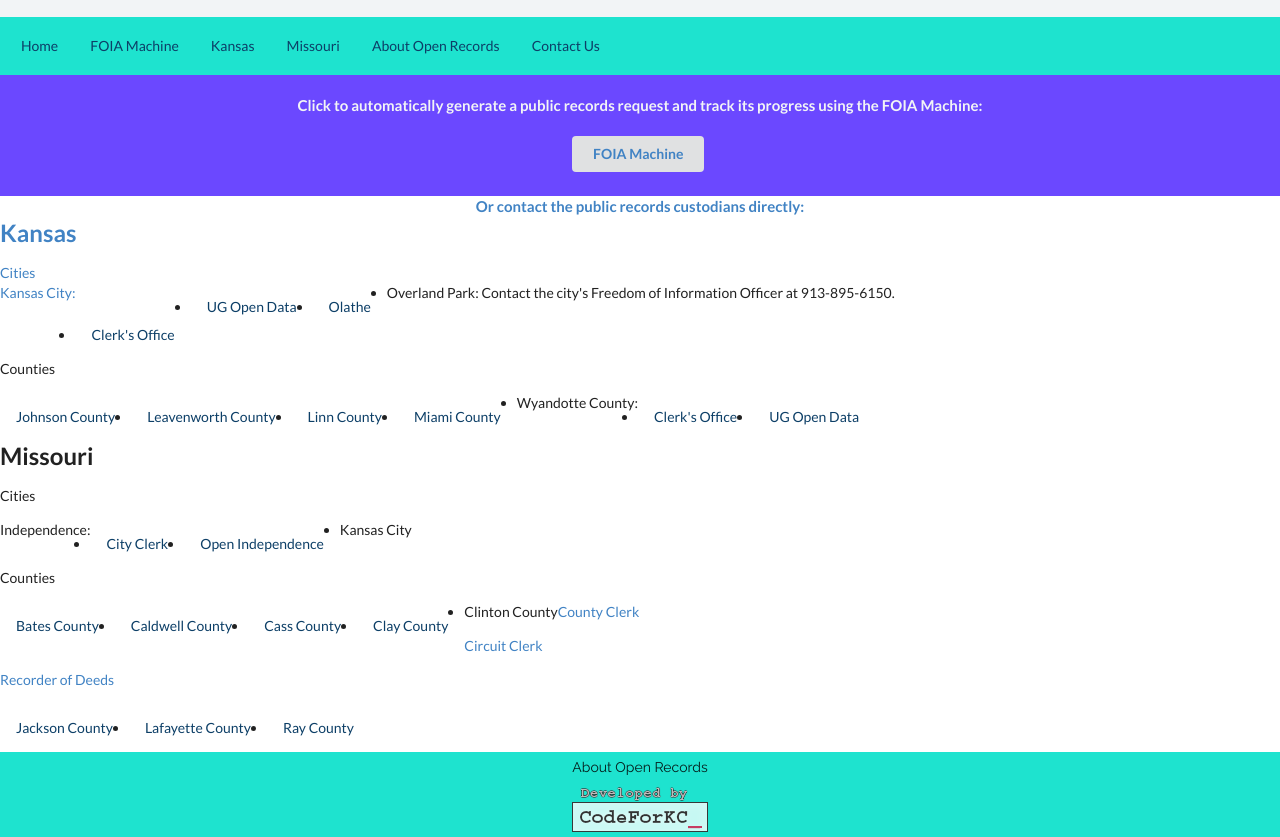
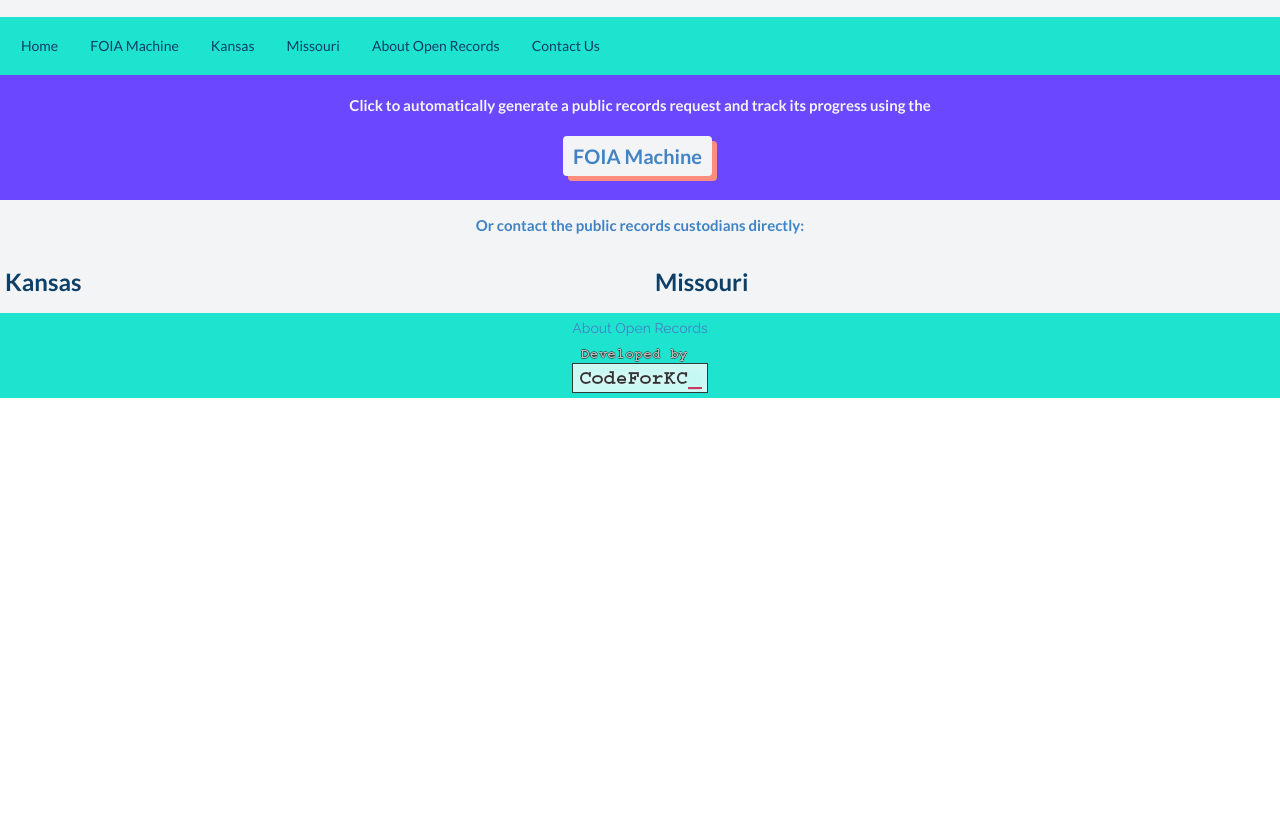
Before and after one commit to JoLynneMartinez/OpenRecordsProject, a plain HTML site: page index.html in a window 1280 px wide. Shown: the part 49-886 px from the top of the page. After the commit the page ends 800 px from the top, so only its background shows below. Drawn offline with nearby package versions, Linux system fonts and the light colour scheme.

Commit message:
Update index.html

```diff
--- a/index.html
+++ b/index.html
@@ -37,68 +37,37 @@
 <div id="FOIA">
     <h4>
         <p class="click">
-            Click to automatically generate a public records request and track its progress using the FOIA Machine:
+            Click to automatically generate a public records request and track its progress using the
         </p>
         <p>
-            <button type="button" class="ui white button"><a href="https://www.foiamachine.org" target="_blank">FOIA Machine</button>
+            <button type="button" class="huge ui button"><a href="https://www.foiamachine.org" target="_blank">FOIA Machine</button>
         </p>
     </h4>
 </div>
-<div id="States">
+
+<div id="custodians">
     <h4>
-        <p style="text-align:center">
+        <p>
             Or contact the public records custodians directly:
         </p>
     </h4>
 </div>
-<div id="Kansas">
-    <h2>Kansas</h2>
-        <p>Cities</p>
-        <ul>
-            <li>Kansas City:
-            <li><a href="https://www.wycokck.org/Clerk/Records.aspx" target="_blank">Clerk's Office</a></li>
-            <li><a href="http://yourdata.wycokck.org/" target="_blank">UG Open Data</a></li>
-            <li><a href="https://www.olatheks.org/government/city-clerk/public-records-requests/request-for-public-records" target="_blank">Olathe</a></li>
-            <li>Overland Park: Contact the city's Freedom of Information Officer at 913-895-6150.</li>
-        </ul>
-        <p>Counties</p>
-        <ul>
-           <li><a href="https://www.jocogov.org/dept/county-manager-office/home" target="_blank">Johnson County</a></li>
-           <li><a href="" target="_blank">Leavenworth County</a></li>
-           <li><a href="https://www.linncountyks.com/elected-officials/county-clerk" target="_blank">Linn County</a></li>
-           <li><a href="http://www.miamicountyks.org/261/Request-a-Record" target="_blank">Miami County</a></li>
-           <li>Wyandotte County:</li>
-           <li><a href="https://www.wycokck.org/Clerk/Records.aspx" target="_blank">Clerk's Office</a></li>
-           <li><a href="http://yourdata.wycokck.org/" target="_blank">UG Open Data</a></li>
-        </ul>
+
+<div class="container-fluid" id="states">
+    <div class="row">
+        <div class="col">
+            <h2>Kansas</h2>
+        </div>
+        <div class="col">
+            <h2>Missouri</h2>
+        </div>
+    </div>
 </div>
-<div id="Missouri">
-    <h2>Missouri</h2>
-    <p>Cities</p>
-    <ul>
-        <li>Independence:</li>
-        <li><a href="http://www.ci.independence.mo.us/CityClerk/RecordsRequest" target="_blank">City Clerk</a></li>
-        <li><a href="http://www.ci.independence.mo.us/open/" target="_blank">Open Independence</a></li>
-        <li>Kansas City</a></li>
-    </ul>
-    <p>Counties</p>
-    <ul>
-        <li><a href="" target="_blank">Bates County</a></li>
-        <li><a href="https://www.caldwellco.missouri.org/county-clerk/" target="_blank">Caldwell County</a></li>
-        <li><a href="https://www.casscounty.com/directory.aspx?EID=33" target="_blank">Cass County</a></li>
-        <li><a href="" target="_blank">Clay County</a></li>
-        <li>Clinton County</li>
-           <p><a href="http://clintoncomo.org/government/courthouse/county-clerk/" target="_blank">County Clerk</a></p>
-           <p><a href="http://clintoncomo.org/government/courthouse/circuit-clerk/" target="_blank">Circuit Clerk</a></p>
-           <p><a href="http://clintoncomo.org/government/courthouse/recorder-of-deeds/" target="_blank">Recorder of Deeds</a></p>
-        <li><a href="https://www.jacksongov.org/DocumentCenter/View/232/12-Records-Retention-and-Open-Records-PDF?bidId=" target="_blank">Jackson County</a></li>
-        <li><a href="" target="_blank">Lafayette County</a></li>
-        <li><a href="http://raycountymo.com/raycountyclerk.html" target="_blank">Ray County</a></li>
-    </ul>
-</div>
+
 <div id="OpenRecords">
     <p>About Open Records</p>
 </div>
+
 <div id="footer">
-<p><a href="http://codeforkc.org/"><img src="images/developed-by-codeforkc.png"></a></p>
+    <p><a href="http://codeforkc.org/"><img src="images/developed-by-codeforkc.png"></a></p>
 </div>
```
